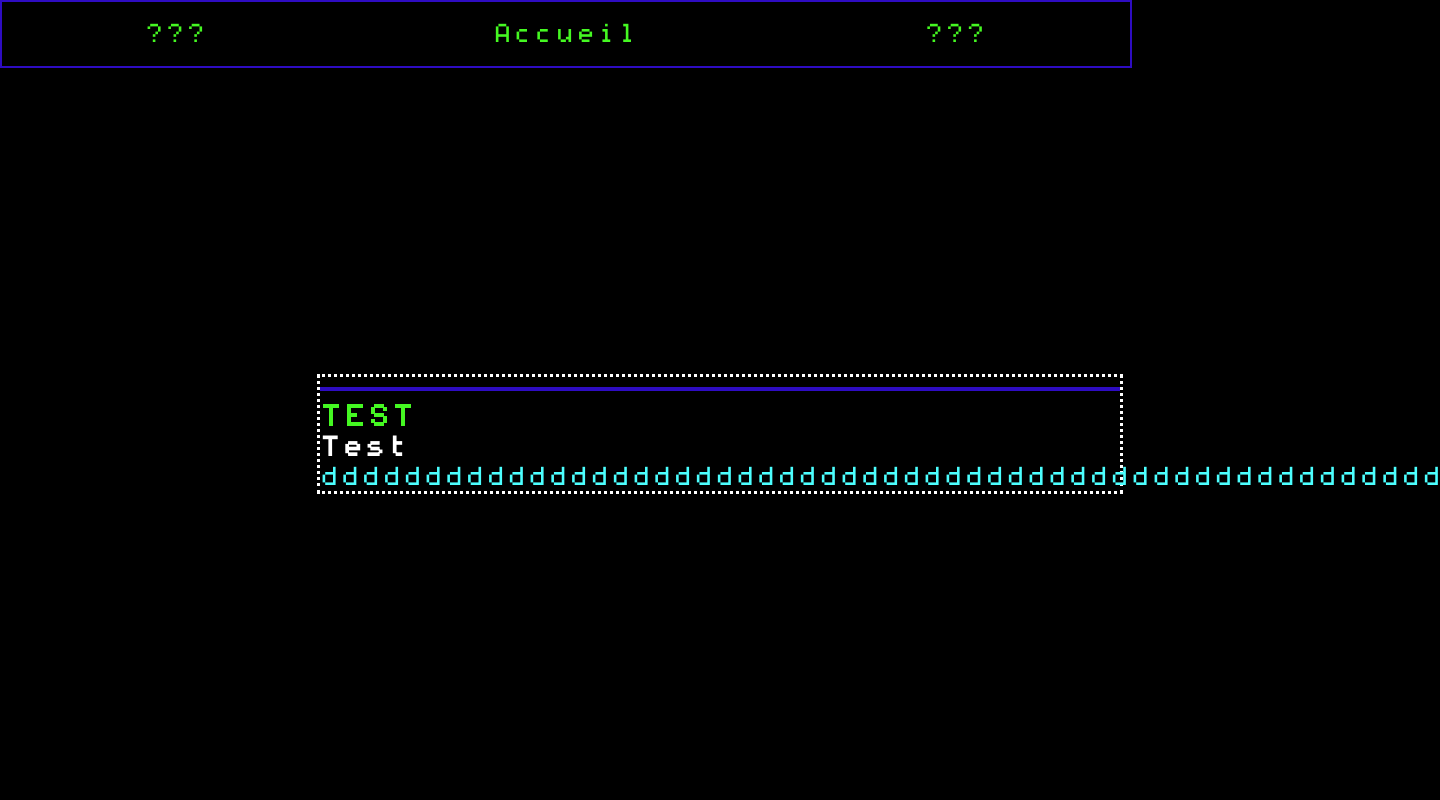
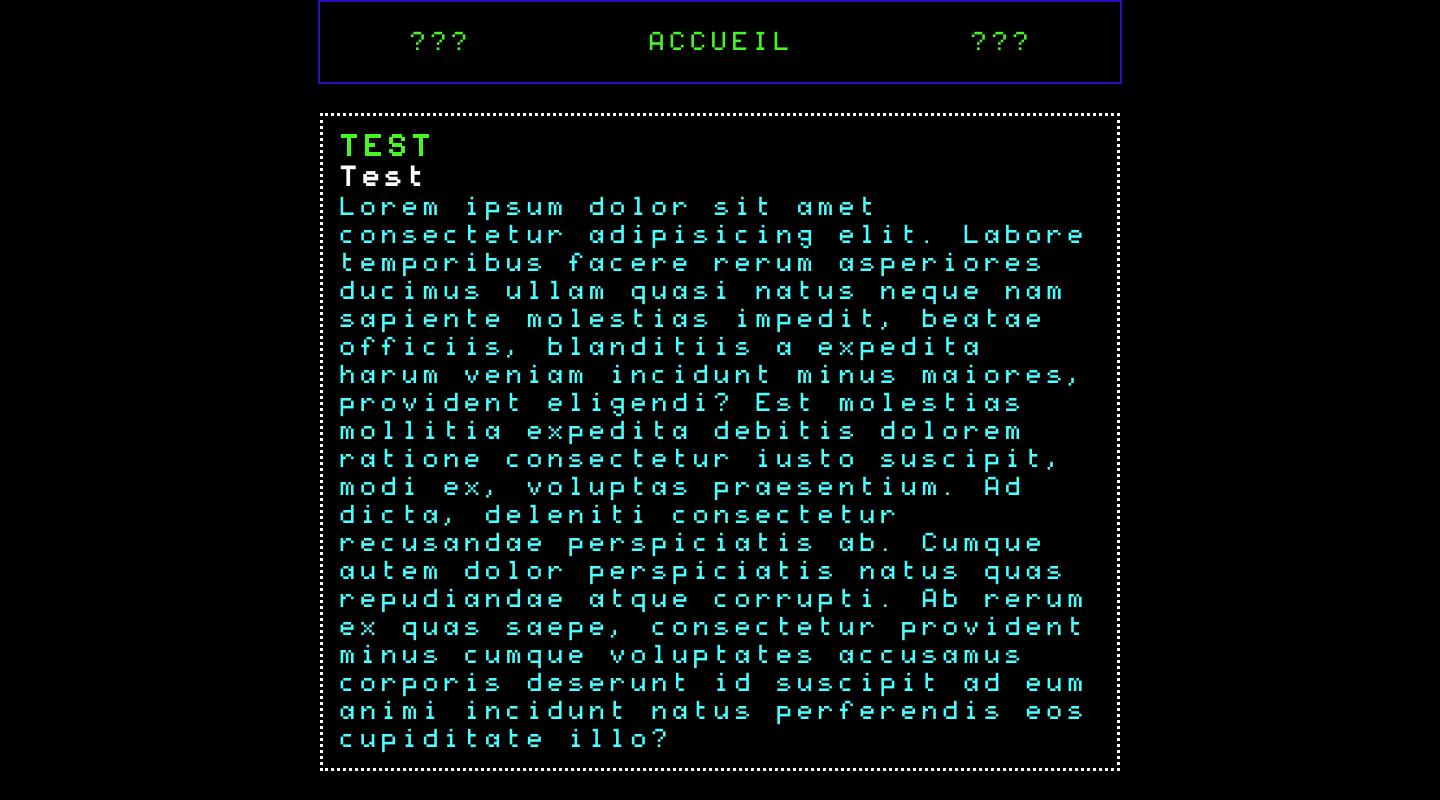
Before and after one commit to Legendary4226/BUT-A1-NuitDeLInfo, a PHP site: page /liste_resultats.php in a window 1440 px wide; the page is wider, and only the part inside the window is pictured. Run offline with PHP 8.4, Linux system fonts and the light colour scheme.

Commit message:
Modif index.css

```diff
--- a/liste_resultats.php
+++ b/liste_resultats.php
@@ -4,6 +4,7 @@
     <meta charset="UTF-8">
     <link rel="stylesheet" href="style/index.css">
     <link rel="stylesheet" href="style/liste_resultats.css">
+    <link rel="icon" href="style/images/Logo_Vyraj_80x80.png">
     <title>Document</title>
 </head>
 <body>
@@ -12,10 +13,9 @@
     ?>
     <main>
         <article>
-            <hr>
-            <h1>TEST</h1>
+        <a href=""><h1>TEST</h1></a>
             <h2>Test</h2>
-            <p>dddddddddddddddddddddddddddddddddddddddddddddddddddddddd</p>
+            <p>Lorem ipsum dolor sit amet consectetur adipisicing elit. Labore temporibus facere rerum asperiores ducimus ullam quasi natus neque nam sapiente molestias impedit, beatae officiis, blanditiis a expedita harum veniam incidunt minus maiores, provident eligendi? Est molestias mollitia expedita debitis dolorem ratione consectetur iusto suscipit, modi ex, voluptas praesentium. Ad dicta, deleniti consectetur recusandae perspiciatis ab. Cumque autem dolor perspiciatis natus quas repudiandae atque corrupti. Ab rerum ex quas saepe, consectetur provident minus cumque voluptates accusamus corporis deserunt id suscipit ad eum animi incidunt natus perferendis eos cupiditate illo?</p>
         </article>
     </main>
 </body>
--- a/parts/menu.html
+++ b/parts/menu.html
@@ -1,5 +1,5 @@
 <nav>
     <a href="">???</a>
-    <a class="border" href="">Accueil</a>
+    <a class="border" href="">ACCUEIL</a>
     <a href="">???</a>
 </nav>
--- a/style/index.css
+++ b/style/index.css
@@ -17,7 +17,7 @@ body{
     justify-content: center;
     background-color: #000;
     flex-direction: column;
-
+    align-items: center;
 }
 
 hr{
@@ -32,6 +32,9 @@ main{
     border: dotted #ffffff;
     width: 100vh;
     margin: auto;
+    word-wrap: break-word;
+    box-sizing: border-box;
+    padding: 15px;
 }
 
 main h1{
@@ -51,8 +54,9 @@ main p{
 nav{
     position: sticky;
     top: 0px;
-    height: 4rem;
-    width: 141vh;
+    background-color: #000;
+    height: 5rem;
+    width: 100vh;
     font-size: 1.3em;
     list-style-type: none;
     display: flex;
@@ -72,4 +76,5 @@ nav a{
 nav a:hover{
     text-shadow: 1px 1px 2px #45f822, 0 0 1em #45f822, 0 0 0.2em #45f822;
     color: #ffffff;
+    text-decoration: underline;
 }
--- /dev/null
+++ b/style/liste_resultats.css
@@ -0,0 +1,7 @@
+article a{
+    text-decoration: none;
+}
+
+article a:hover{
+    text-decoration: underline #45f822;
+}
```
